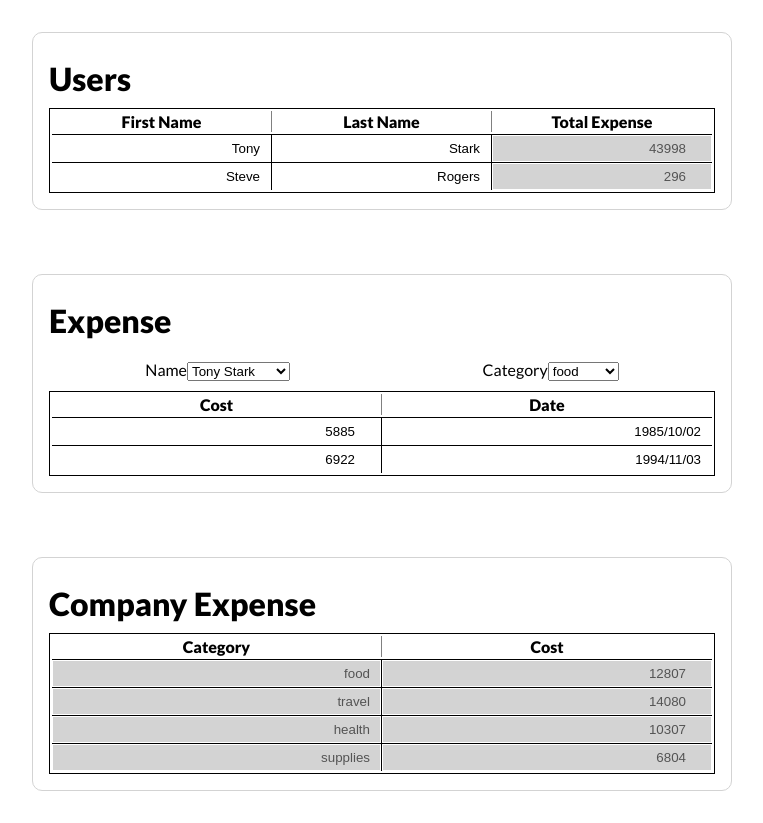
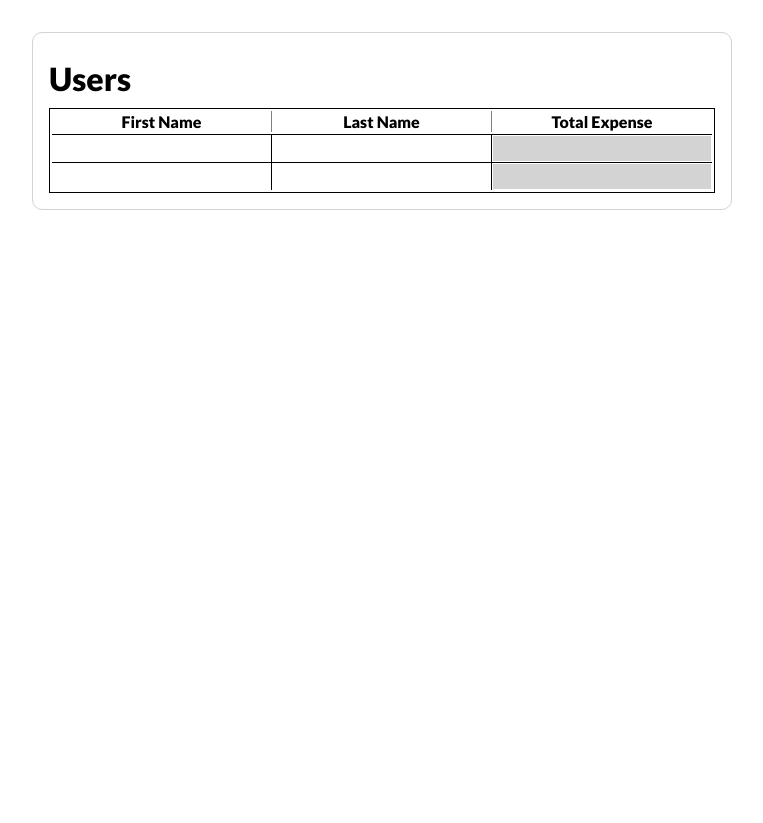
Before and after one commit to weitsesun/user-table, a React app: page / in a window 1280 px wide. Shown: the whole page, without its empty margins (258-1021 px from the left). After the commit the page ends 800 px from the top, so only its background shows below. Built offline with nearby package versions, Linux system fonts and the light colour scheme.

Commit message:
not a good switch

```diff
--- a/src/components/App.js
+++ b/src/components/App.js
@@ -1,26 +1,30 @@
-import React, { useEffect } from "react";
+import React, { useEffect, useState } from "react";
+import { dummy_data } from "../data/data";
 import "./App.scss";
+import "./Card.scss";
+import UserCard from "./UserCard";
+// import Card from "./card/Card";
 import { useSelector, useDispatch } from "react-redux";
-import Card from "./card/Card";
-import Table from "./table/Table";
+// import Card from "./card/Card";
+// import Table from "./table/Table";
 import {
   calculateTotalExpenseForAll,
   setFirstName,
   setLastName
 } from "../reducers/dataSlice";
-import { setCompanyExpenseData } from "../reducers/companyExpenseSlice";
-import {
-  setExpenseData,
-  setUserOptions,
-  setUserId,
-  setCategory
-} from "../reducers/expenseSlice";
+// import { setCompanyExpenseData } from "../reducers/companyExpenseSlice";
+// import {
+//   setExpenseData,
+//   setUserOptions,
+//   setUserId,
+//   setCategory
+// } from "../reducers/expenseSlice";
 
 export default function App() {
   const { data } = useSelector((state) => state.data);
-  const { companyExpenseData } = useSelector((state) => state.companyExpense);
-  const { userOptions, expenseData, categoryOptions, id, category } =
-    useSelector((state) => state.expense);
+  // const { companyExpenseData } = useSelector((state) => state.companyExpense);
+  // const { userOptions, expenseData, categoryOptions, id, category } =
+  //   useSelector((state) => state.expense);
 
   const dispatch = useDispatch();
 
@@ -28,98 +32,99 @@ export default function App() {
     dispatch(calculateTotalExpenseForAll());
   }, []);
 
-  useEffect(() => {
-    data.forEach((user) => {
-      if (user.id === id) {
-        const newExpData = user.category[category].map((record) => ({
-          id,
-          fullName: `${user.firstName} ${user.lastName}`,
-          category,
-          ...record
-        }));
-        dispatch(setExpenseData(newExpData));
-      }
-    });
-    const newUserOptions = data.map((user) => ({
-      id: user.id,
-      value: `${user.firstName} ${user.lastName}`
-    }));
-    dispatch(setUserOptions(newUserOptions));
-  }, [data, id, category]);
+  // useEffect(() => {
+  //   data.forEach((user) => {
+  //     if (user.id === id) {
+  //       const newExpData = user.category[category].map((record) => ({
+  //         id,
+  //         fullName: `${user.firstName} ${user.lastName}`,
+  //         category,
+  //         ...record
+  //       }));
+  //       dispatch(setExpenseData(newExpData));
+  //     }
+  //   });
+  //   const newUserOptions = data.map((user) => ({
+  //     id: user.id,
+  //     value: `${user.firstName} ${user.lastName}`
+  //   }));
+  //   dispatch(setUserOptions(newUserOptions));
+  // }, [data, id, category]);
 
-  useEffect(() => {
-    const category = ["food", "travel", "health", "supplies"];
-    data.forEach((user) => {
-      if (user.id === id) {
-        const newCompanyExpenseData = category.map((category) => ({
-          category,
-          cost: user.category[category].reduce(
-            (acc, item) => (acc += Number(item.cost)),
-            0
-          )
-        }));
-        dispatch(setCompanyExpenseData(newCompanyExpenseData));
-      }
-    });
-  }, [data, id]);
+  // useEffect(() => {
+  //   const category = ["food", "travel", "health", "supplies"];
+  //   data.forEach((user) => {
+  //     if (user.id === id) {
+  //       const newCompanyExpenseData = category.map((category) => ({
+  //         category,
+  //         cost: user.category[category].reduce(
+  //           (acc, item) => (acc += Number(item.cost)),
+  //           0
+  //         )
+  //       }));
+  //       dispatch(setCompanyExpenseData(newCompanyExpenseData));
+  //     }
+  //   });
+  // }, [data, id]);
 
-  const expenseOptions = [
-    {
-      title: "Name",
-      options: userOptions,
-      onChange: (e) => {
-        dispatch(setUserId(e?.target?.value));
-      },
-      value: id
-    },
-    {
-      title: "Category",
-      options: categoryOptions,
-      onChange: (e) => dispatch(setCategory(e?.target?.value)),
-      value: category
-    }
-  ];
+  // const expenseOptions = [
+  //   {
+  //     title: "Name",
+  //     options: userOptions,
+  //     onChange: (e) => {
+  //       dispatch(setUserId(e?.target?.value));
+  //     },
+  //     value: id
+  //   },
+  //   {
+  //     title: "Category",
+  //     options: categoryOptions,
+  //     onChange: (e) => dispatch(setCategory(e?.target?.value)),
+  //     value: category
+  //   }
+  // ];
 
-  const companyExpenseColumns = [
-    { id: "category", value: "Category", disabled: true, type: "text" },
-    { id: "cost", value: "Cost", disabled: true, type: "number" }
-  ];
+  // const companyExpenseColumns = [
+  //   { id: "category", value: "Category", disabled: true, type: "text" },
+  //   { id: "cost", value: "Cost", disabled: true, type: "number" }
+  // ];
 
-  const userColumns = [
-    {
-      id: "firstName",
-      value: "First Name",
-      disabled: false,
-      type: "text",
-      onChange: (id, firstName) => {
-        dispatch(setFirstName({ id, firstName }));
-      }
-    },
-    {
-      id: "lastName",
-      value: "Last Name",
-      disabled: false,
-      type: "text",
-      onChange: (id, lastName) => {
-        dispatch(setLastName({ id, lastName }));
-      }
-    },
-    {
-      id: "totalExpense",
-      value: "Total Expense",
-      disabled: true,
-      type: "number"
-    }
-  ];
+  // const userColumns = [
+  //   {
+  //     id: "firstName",
+  //     value: "First Name",
+  //     disabled: false,
+  //     type: "text",
+  //     onChange: (id, firstName) => {
+  //       dispatch(setFirstName({ id, firstName }));
+  //     }
+  //   },
+  //   {
+  //     id: "lastName",
+  //     value: "Last Name",
+  //     disabled: false,
+  //     type: "text",
+  //     onChange: (id, lastName) => {
+  //       dispatch(setLastName({ id, lastName }));
+  //     }
+  //   },
+  //   {
+  //     id: "totalExpense",
+  //     value: "Total Expense",
+  //     disabled: true,
+  //     type: "number"
+  //   }
+  // ];
 
-  const expenseColumns = [
-    { id: "cost", value: "Cost", disabled: false, type: "number" },
-    { id: "date", value: "Date", disabled: false, type: "text" }
-  ];
+  // const expenseColumns = [
+  //   { id: "cost", value: "Cost", disabled: false, type: "number" },
+  //   { id: "date", value: "Date", disabled: false, type: "text" }
+  // ];
 
   return (
     <div className="app">
-      <Card title={"Users"}>
+      <UserCard data={data} />
+      {/* <Card title={"Users"}>
         <Table data={data} columns={userColumns} />
       </Card>
       <Card title={"Expense"} options={expenseOptions}>
@@ -127,7 +132,7 @@ export default function App() {
       </Card>
       <Card title={"Company Expense"}>
         <Table data={companyExpenseData} columns={companyExpenseColumns} />
-      </Card>
+      </Card> */}
     </div>
   );
 }
--- /dev/null
+++ b/src/components/UserCard.js
@@ -0,0 +1,45 @@
+import React, { useState, useEffect } from "react";
+import Table from "./table/Table";
+import UserTable from "./table/UserTable";
+
+export default function UserCard({ data = [] }) {
+  const [userData, setUserData] = useState([]);
+
+  useEffect(() => {
+    setUserData(
+      data.map((user) => ({
+        firstName: user?.firstName,
+        lastName: user?.lastName,
+        totalExpense: user?.totalExpense
+      }))
+    );
+  }, [data]);
+
+  const columns = [
+    {
+      id: "firstName",
+      value: "First Name",
+      disabled: false,
+      type: "text"
+    },
+    {
+      id: "lastName",
+      value: "Last Name",
+      disabled: false,
+      type: "text"
+    },
+    {
+      id: "totalExpense",
+      value: "Total Expense",
+      disabled: true,
+      type: "number"
+    }
+  ];
+
+  return (
+    <div className="card">
+      <h1 className="title">Users</h1>
+      <UserTable data={userData} columns={columns}/>
+    </div>
+  );
+}
--- /dev/null
+++ b/src/components/table/UserTable.js
@@ -0,0 +1,14 @@
+import React from "react";
+import "./Table.scss";
+import TableHead from "./TableHead";
+import TableBody from "./TableBody";
+import UserTableBody from "./UserTableBody";
+
+export default function UserTable({ data, columns }) {
+  return (
+    <table className="table">
+      <TableHead data={data} columns={columns}/>
+      <UserTableBody data={data} columns={columns}/>
+    </table>
+  );
+}
--- /dev/null
+++ b/src/components/table/UserTableBody.js
@@ -0,0 +1,79 @@
+import React, { useState } from "react";
+import { get } from "lodash";
+import moment from "moment";
+
+export default function UserTableBody({ data, columns }) {
+  const [firstName, setFirstName] = useState(data.firstName);
+  const [lastName, setLastName] = useState(data.lastName);
+
+  function renderCell(column, user) {
+    // let value =
+    //   column.id !== "date"
+    //     ? get(user, column.id, void 0)
+    //     : moment(get(user, column.id, void 0)).format("YYYY/MM/DD");
+    // console.log(user);
+    // console.log(column)
+    return (
+      <td key={Math.random()} className="row_body_cell">
+        <input
+          className="row_input"
+          value={column.id === "firstName" ? firstName : lastName}
+          disabled={column.disabled}
+          type={column.type}
+          onChange={(e) => {
+            column.id === "firstName"
+              ? setFirstName(e.target.value)
+              : setLastName(e.target.value);
+          }}
+        />
+      </td>
+      // <>
+      //   <td key={Math.random()} className="row_body_cell">
+      //     <input
+      //       className="row_input"
+      //       value={firstName}
+      //       disabled={column.disabled}
+      //       type={column.type}
+      //       onChange={(e) => {
+      //         setFirstName(e.target.value);
+      //       }}
+      //     />
+      //   </td>
+      //   <td key={Math.random()} className="row_body_cell">
+      //     <input
+      //       className="row_input"
+      //       value={lastName}
+      //       disabled={column.disabled}
+      //       type={column.type}
+      //       onChange={(e) => {}}
+      //     />
+      //   </td>
+      //   <td key={Math.random()} className="row_body_cell">
+      //     <input
+      //       className="row_input"
+      //       value={data.totalExpense}
+      //       disabled={column.disabled}
+      //       type={column.type}
+      //     />
+      //   </td>
+      // </>
+    );
+  }
+
+  function renderRow(user) {
+    return (
+      <tr
+        key={Math.random()}
+        className="row_body"
+        style={{
+          display: "grid",
+          gridTemplateColumns: `repeat(${columns.length}, 1fr)`
+        }}
+      >
+        {columns.map((column) => renderCell(column, user))}
+      </tr>
+    );
+  }
+
+  return <tbody>{data && data.map((user) => renderRow(user))}</tbody>;
+}
```
Also changed, not shown: src/components/CompanyExpenseCard.js (added, +9 -0 lines), src/components/ExpenseCard.js (added, +9 -0 lines), src/components/Card.scss (renamed from src/components/card/Card.scss).
